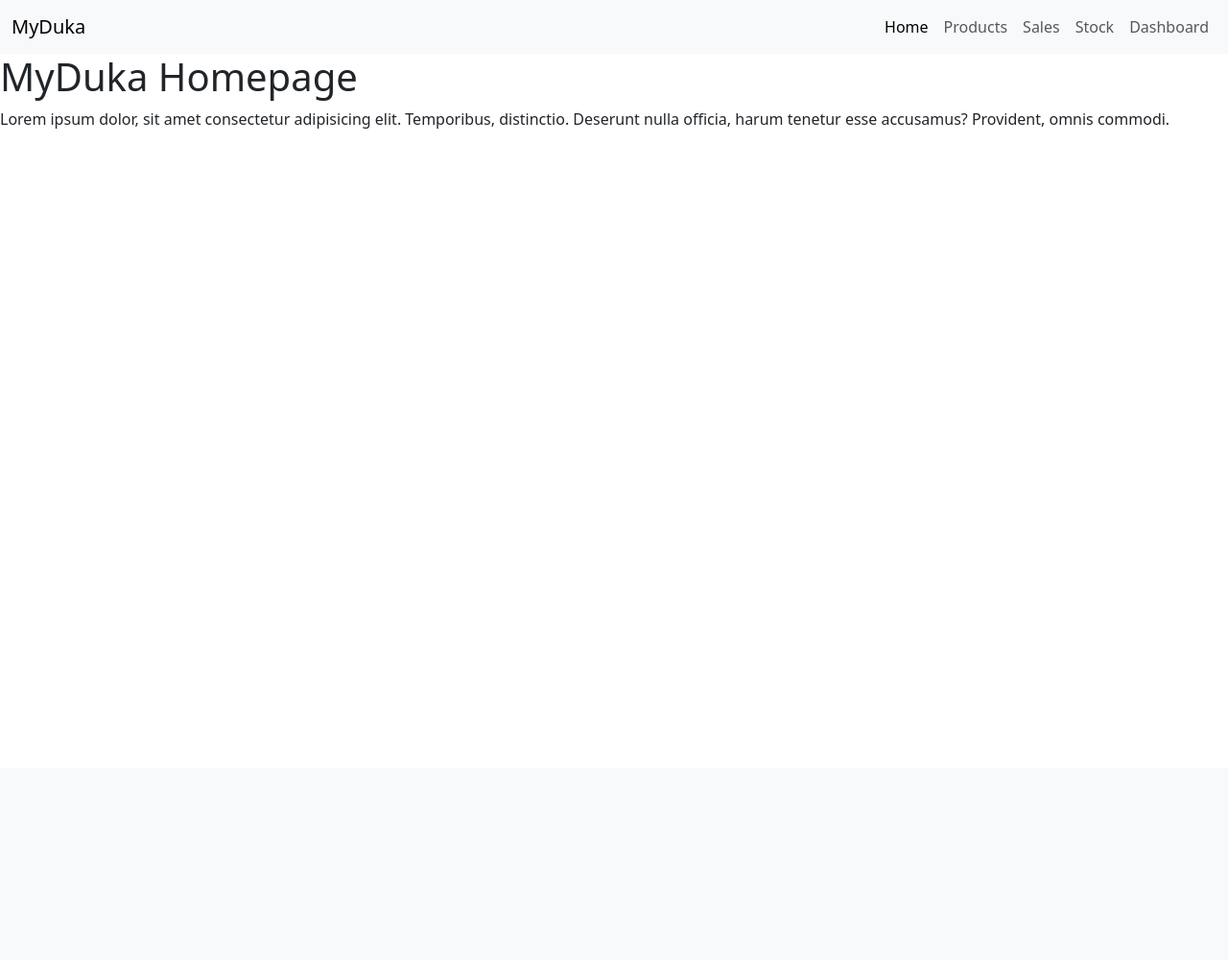
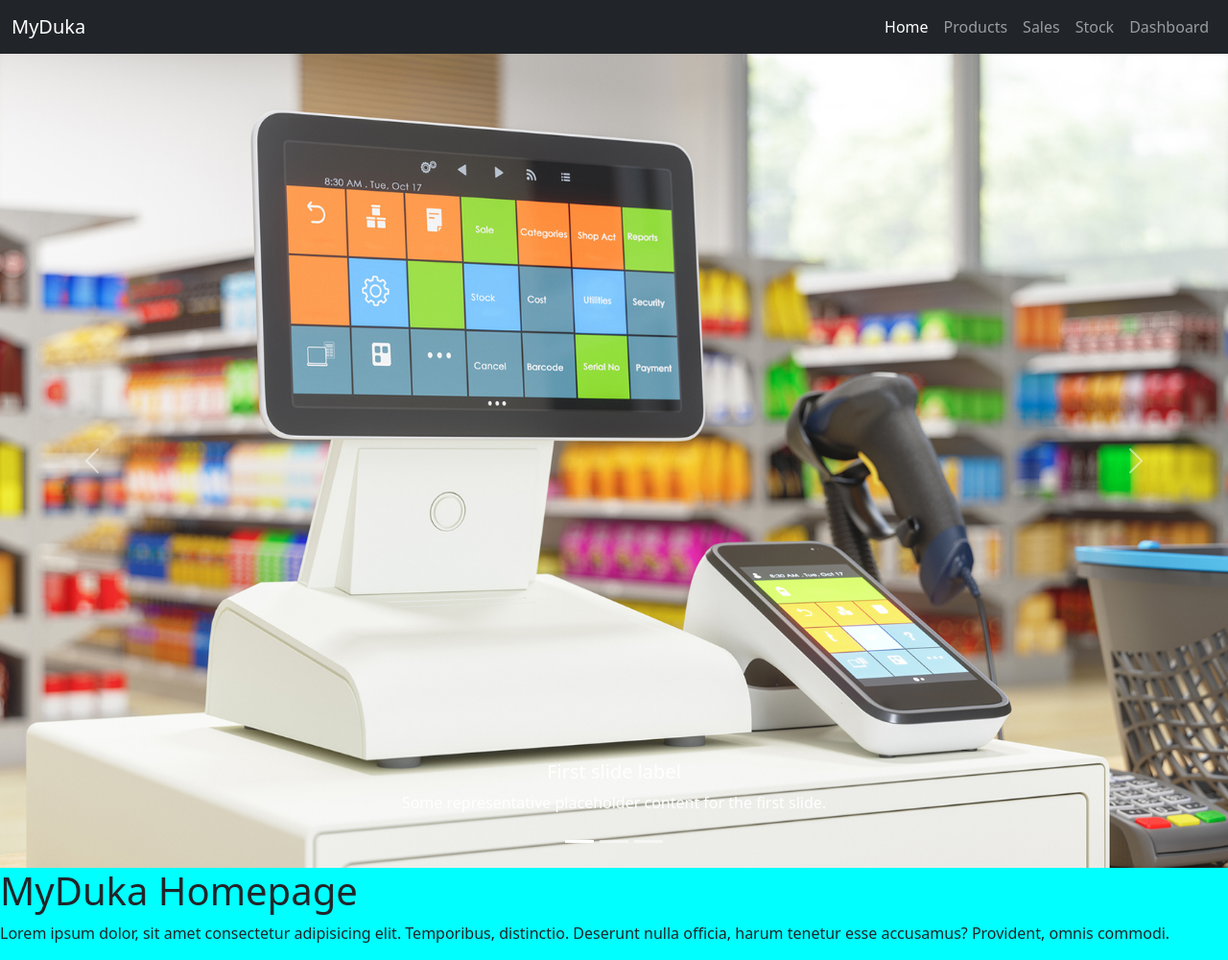
Before and after one commit to Ropykevin/myduka-project, a Flask app: page / in a window 1280 px wide. Shown: the whole page at 96% size. Before the commit the page ends 134 px from the top, so only its background shows below. Run offline with Flask 3, Linux system fonts and the light colour scheme.

Commit message:
flask day 6

```diff
--- /dev/null
+++ b/static/css/styles.css
@@ -0,0 +1,3 @@
+body{
+    background-color: aqua;
+}
--- /dev/null
+++ b/static/js/script.js
@@ -0,0 +1,2 @@
+let x=10
+console.log(x)
--- a/templates/index.html
+++ b/templates/index.html
@@ -7,11 +7,11 @@
     <title>Document</title>
     <link href="https://cdn.jsdelivr.net/npm/bootstrap@5.3.8/dist/css/bootstrap.min.css" rel="stylesheet"
         integrity="sha384-sRIl4kxILFvY47J16cr9ZwB07vP4J8+LH7qKQnuqkuIAvNWLzeN8tE5YBujZqJLB" crossorigin="anonymous">
-
+<link rel="stylesheet" href="../static/css/styles.css">
 </head>
 
-<body>
-    <nav class="navbar navbar-expand-lg bg-body-tertiary">
+<body class="index_body">
+    <nav class="navbar navbar-dark navbar-expand-lg  bg-dark">
         <div class="container-fluid">
             <a class="navbar-brand" href="/">MyDuka</a>
             <button class="navbar-toggler" type="button" data-bs-toggle="collapse" data-bs-target="#navbarNavAltMarkup"
@@ -30,6 +30,48 @@
         </div>
     </nav>
 
+    <div id="carouselExampleCaptions" class="carousel slide">
+        <div class="carousel-indicators">
+            <button type="button" data-bs-target="#carouselExampleCaptions" data-bs-slide-to="0" class="active"
+                aria-current="true" aria-label="Slide 1"></button>
+            <button type="button" data-bs-target="#carouselExampleCaptions" data-bs-slide-to="1"
+                aria-label="Slide 2"></button>
+            <button type="button" data-bs-target="#carouselExampleCaptions" data-bs-slide-to="2"
+                aria-label="Slide 3"></button>
+        </div>
+        <div class="carousel-inner">
+            <div class="carousel-item active">
+                <img src="../static/images/lan.jpg" class="d-block w-100" alt="...">
+                <div class="carousel-caption d-none d-md-block">
+                    <h5>First slide label</h5>
+                    <p>Some representative placeholder content for the first slide.</p>
+                </div>
+            </div>
+            <div class="carousel-item">
+                <img src="../static/images/Best-Features-of-POS-Software-for-Supermarkets.jpg" class="d-block w-100" alt="...">
+                <div class="carousel-caption d-none d-md-block">
+                    <h5>Second slide label</h5>
+                    <p>Some representative placeholder content for the second slide.</p>
+                </div>
+            </div>
+            <div class="carousel-item">
+                <img src="../static/images/hero.jpg" class="d-block w-100" alt="...">
+                <div class="carousel-caption d-none d-md-block">
+                    <h5>Third slide label</h5>
+                    <p>Some representative placeholder content for the third slide.</p>
+                </div>
+            </div>
+        </div>
+        <button class="carousel-control-prev" type="button" data-bs-target="#carouselExampleCaptions" data-bs-slide="prev">
+            <span class="carousel-control-prev-icon" aria-hidden="true"></span>
+            <span class="visually-hidden">Previous</span>
+        </button>
+        <button class="carousel-control-next" type="button" data-bs-target="#carouselExampleCaptions" data-bs-slide="next">
+            <span class="carousel-control-next-icon" aria-hidden="true"></span>
+            <span class="visually-hidden">Next</span>
+        </button>
+    </div>
+
     <h1>MyDuka Homepage </h1>
     <p>Lorem ipsum dolor, sit amet consectetur adipisicing elit. Temporibus, distinctio. Deserunt nulla officia, harum
         tenetur esse accusamus? Provident, omnis commodi.</p>
@@ -40,6 +82,7 @@
     <script src="https://cdn.jsdelivr.net/npm/bootstrap@5.3.8/dist/js/bootstrap.min.js"
         integrity="sha384-G/EV+4j2dNv+tEPo3++6LCgdCROaejBqfUeNjuKAiuXbjrxilcCdDz6ZAVfHWe1Y"
         crossorigin="anonymous"></script>
+    <script src="../static/js/script.js"></script>
 </body>
 
 </html>
--- a/templates/sales.html
+++ b/templates/sales.html
@@ -63,7 +63,7 @@
         </div>
     </div>
 
-    <table>
+    <table class="table">
         <thead>
             <tr>
             <th>ID</th>
```
Also changed, not shown: templates/products.html (+14 -4 lines), static/images/Best-Features-of-POS-Software-for-Supermarkets.jpg (added), static/images/avtr.png (added), static/images/hero.jpg (added), static/images/lan.jpg (added), 1 other file.
